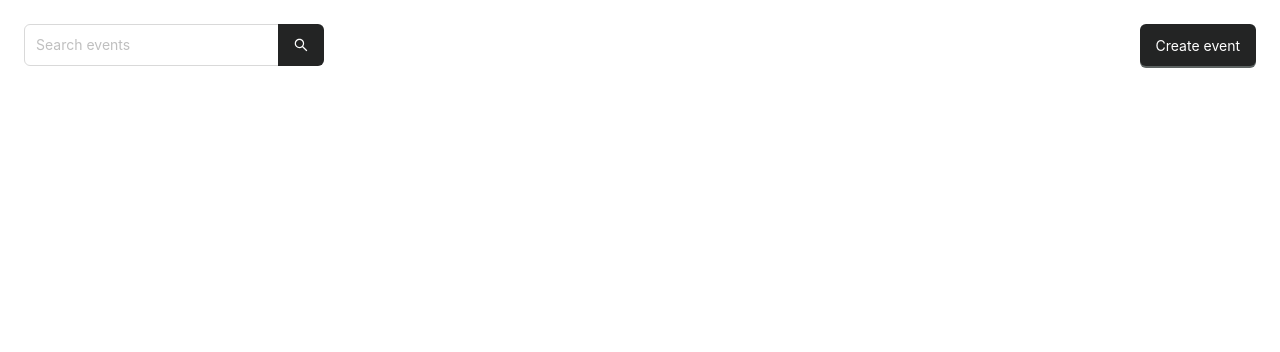
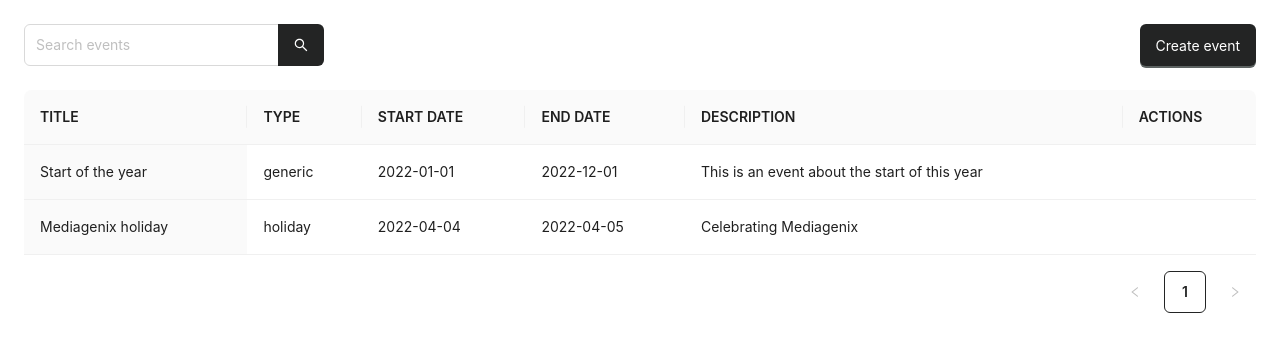
Before and after one commit to AlinaBabenko02/events-app, a React (Create React App) app: page / in a window 1280 px wide. Shown: the top 352 px of the page. Built offline with nearby package versions, Linux system fonts and the light colour scheme.

Commit message:
feat: add table

```diff
--- a/src/components/index.tsx
+++ b/src/components/index.tsx
@@ -1,10 +1,11 @@
 import React from "react";
 import { Input, Button } from "antd";
 import "./styles.scss";
+import { EventsTable } from "./table";
 
 const { Search } = Input;
 
-const App = () => {
+const App: React.FC = () => {
   const onSearch = (value: string) => console.log(value);
   return (
     <div className="root">
@@ -17,6 +18,7 @@ const App = () => {
         />
         <Button type="primary">Create event</Button>
       </div>
+      <EventsTable />
     </div>
   );
 };
--- /dev/null
+++ b/src/components/table/hooks/useEventsTable.ts
@@ -0,0 +1,70 @@
+import type { ColumnsType } from "antd/es/table";
+import { Event } from "../../../data/types";
+
+export const columns: ColumnsType<Event> = [
+  {
+    title: "TITLE",
+    dataIndex: "title",
+    key: "title",
+    className: "columnsTitle",
+  },
+  {
+    title: "TYPE",
+    dataIndex: "type",
+    key: "type",
+  },
+  {
+    title: "START DATE",
+    dataIndex: "startDate",
+    key: "startDate",
+  },
+  {
+    title: "END DATE",
+    dataIndex: "endDate",
+    key: "endDate",
+  },
+  {
+    title: "DESCRIPTION",
+    dataIndex: "description",
+    key: "description",
+  },
+  {
+    title: "ACTIONS",
+    dataIndex: "actions",
+    key: "actions",
+  },
+];
+
+export const data: Event[] = [
+  {
+    id: "1",
+    title: "Start of the year",
+    type: "generic",
+    startDate: "2022-01-01",
+    endDate: "2022-12-01",
+    description: "This is an event about the start of this year",
+  },
+  {
+    id: "2",
+    title: "Mediagenix holiday",
+    type: "holiday",
+    startDate: "2022-04-04",
+    endDate: "2022-04-05",
+    description: "Celebrating Mediagenix",
+  },
+];
+interface UseEventsTableValues {
+  table: {
+    columns: ColumnsType<Event>;
+    data: Event[];
+  };
+}
+
+export const useEventsTable = (): UseEventsTableValues => {
+  return {
+    table: {
+      columns,
+      data,
+    },
+  };
+};
--- /dev/null
+++ b/src/components/table/index.tsx
@@ -0,0 +1,15 @@
+import React from "react";
+import { Table } from "antd";
+import { useEventsTable } from "./hooks/useEventsTable";
+import "./styles.scss";
+
+export const EventsTable: React.FC = () => {
+  const {
+    table: { columns, data },
+  } = useEventsTable();
+  return (
+    <div>
+      <Table columns={columns} dataSource={data} />
+    </div>
+  );
+};
--- /dev/null
+++ b/src/components/table/styles.scss
@@ -0,0 +1,5 @@
+.columns {
+  &Title {
+    background-color: #fafafa;
+  }
+}
--- /dev/null
+++ b/src/data/types/index.ts
@@ -0,0 +1 @@
+export { Event } from "./Event";
```
Also changed, not shown: src/data/types/Event.ts (added, +8 -0 lines), tsconfig.json (+2 -9 lines).
